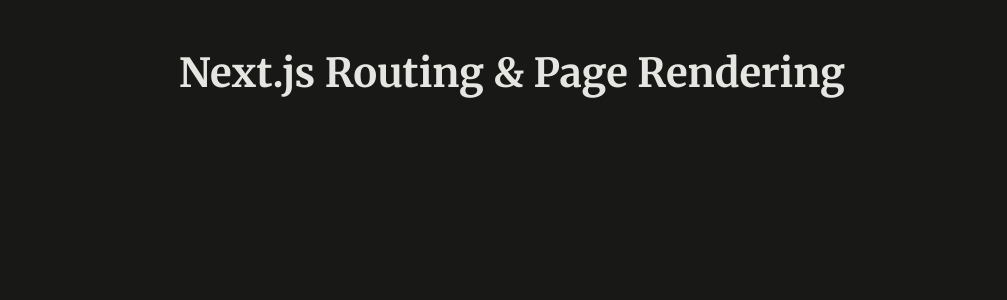
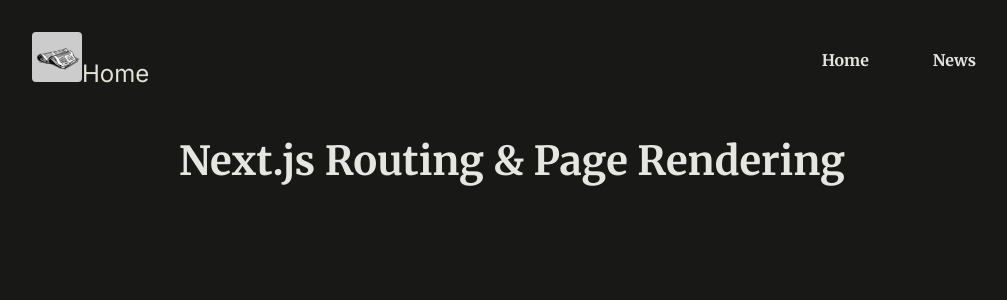
Before and after one commit to forest-6/news-next, a Next.js app: page / in a window 1280 px wide. Shown: the top 300 px of the page, without its empty margins (128-1135 px from the left). Built offline with nearby package versions, Linux system fonts and the light colour scheme.

Commit message:
메인 헤더 추가

```diff
--- a/app/layout.js
+++ b/app/layout.js
@@ -1,14 +1,21 @@
-import './globals.css';
+import MainHeader from "@/components/main-header";
+
+import "./globals.css";
 
 export const metadata = {
-  title: 'Next.js Page Routing & Rendering',
-  description: 'Learn how to route to different pages.',
-}
+  title: "Next.js Page Routing & Rendering",
+  description: "Learn how to route to different pages.",
+};
 
 export default function RootLayout({ children }) {
- return (
+  return (
     <html lang="en">
-      <body>{children}</body>
+      <body>
+        <div id="page">
+          <MainHeader />
+          {children}
+        </div>
+      </body>
     </html>
-  )
+  );
 }
--- /dev/null
+++ b/components/main-header.js
@@ -0,0 +1,22 @@
+import Link from "next/link";
+import Image from "next/image";
+import logo from "@/assets/logo.jpg";
+
+export default function MainHeader() {
+  return (
+    <header id="main-header">
+      <div id="logo">
+        <Image id="logo" src={logo} alt="Logo" width={50} height={50} />
+        <Link href="/">Home</Link>
+      </div>
+      <ul>
+        <li>
+          <Link href="/">Home</Link>
+        </li>
+        <li>
+          <Link href="/news">News</Link>
+        </li>
+      </ul>
+    </header>
+  );
+}
```
